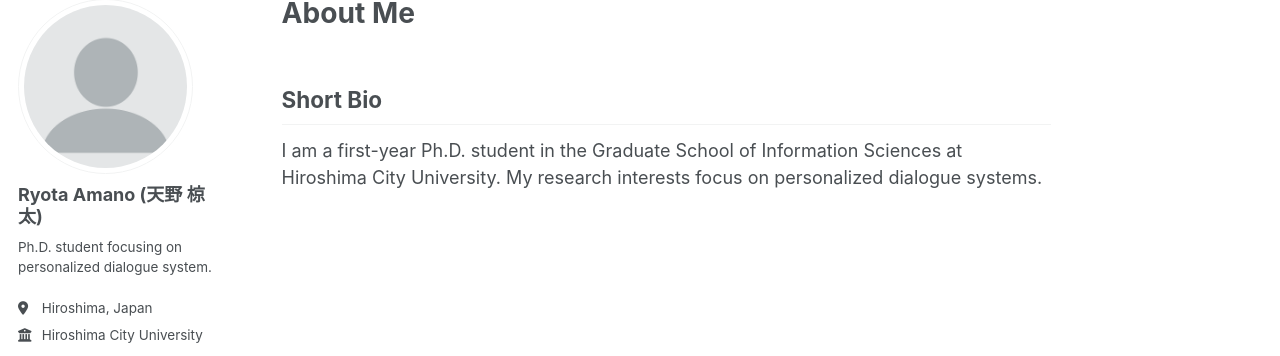
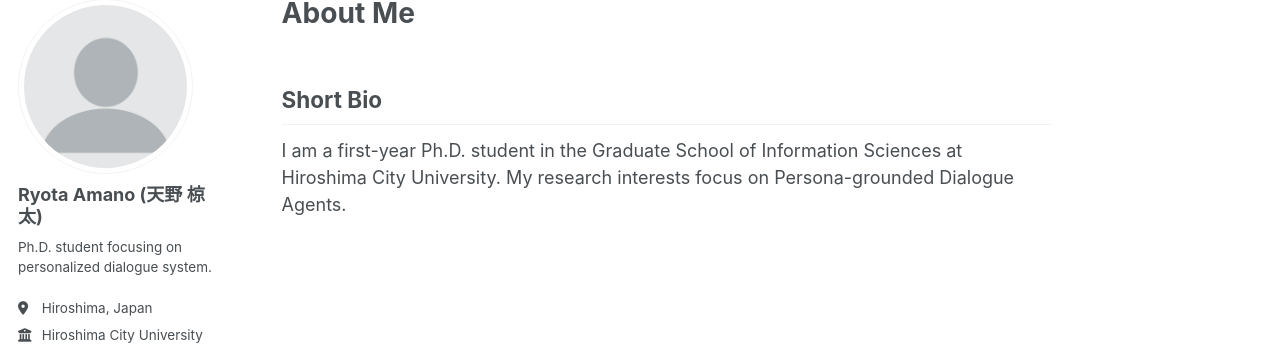
Before and after one commit to mimi-333/mimi-333.github.io, a Jekyll site: the page built from _pages/about.md, in a window 1280 px wide. Shown: the part 107-463 px from the top of the page. Built offline with Jekyll 4.4.1, drawn with Linux system fonts in a browser that asks for light colours; some web fonts are replaced.

Commit message:
Update about.md

```diff
--- a/_pages/about.md
+++ b/_pages/about.md
@@ -8,4 +8,4 @@ redirect_from:
 ---
 
 ## Short Bio
-I am a first-year Ph.D. student in the Graduate School of Information Sciences at Hiroshima City University. My research interests focus on personalized dialogue systems.
+I am a first-year Ph.D. student in the Graduate School of Information Sciences at Hiroshima City University. My research interests focus on Persona-grounded Dialogue Agents.
```
